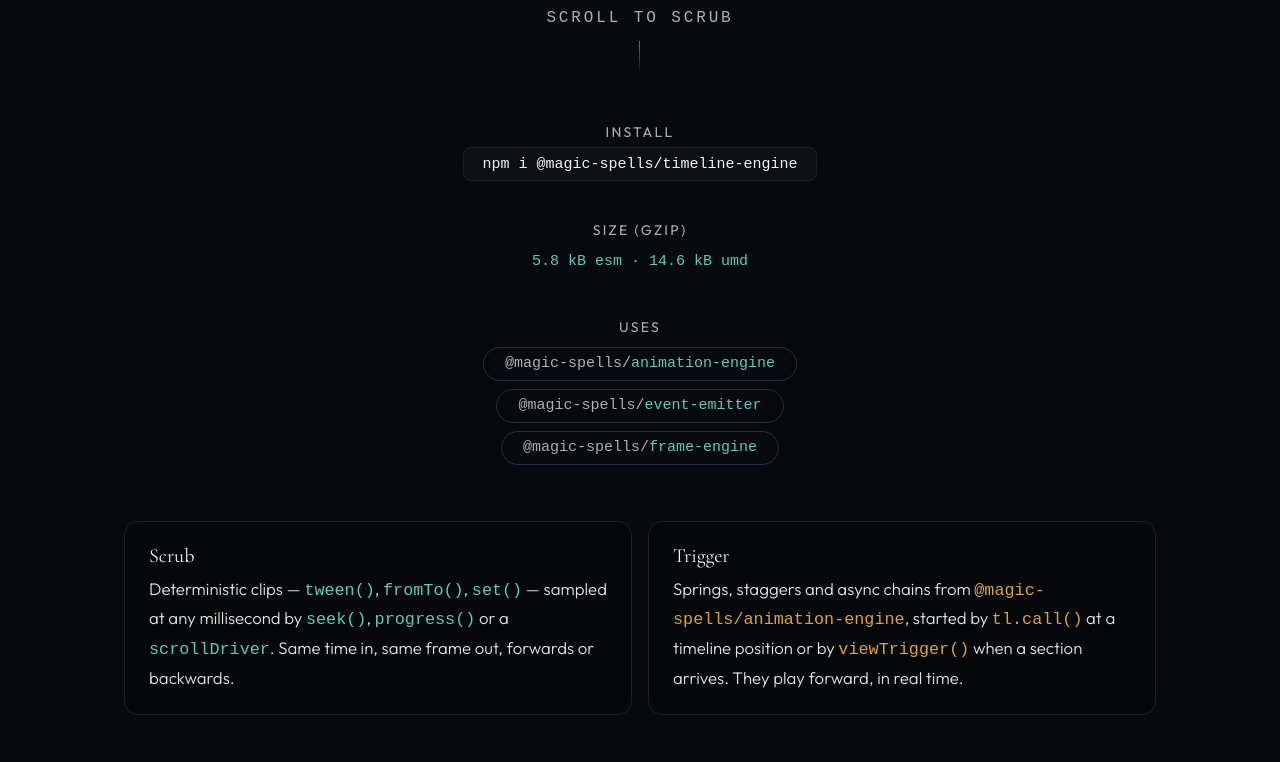
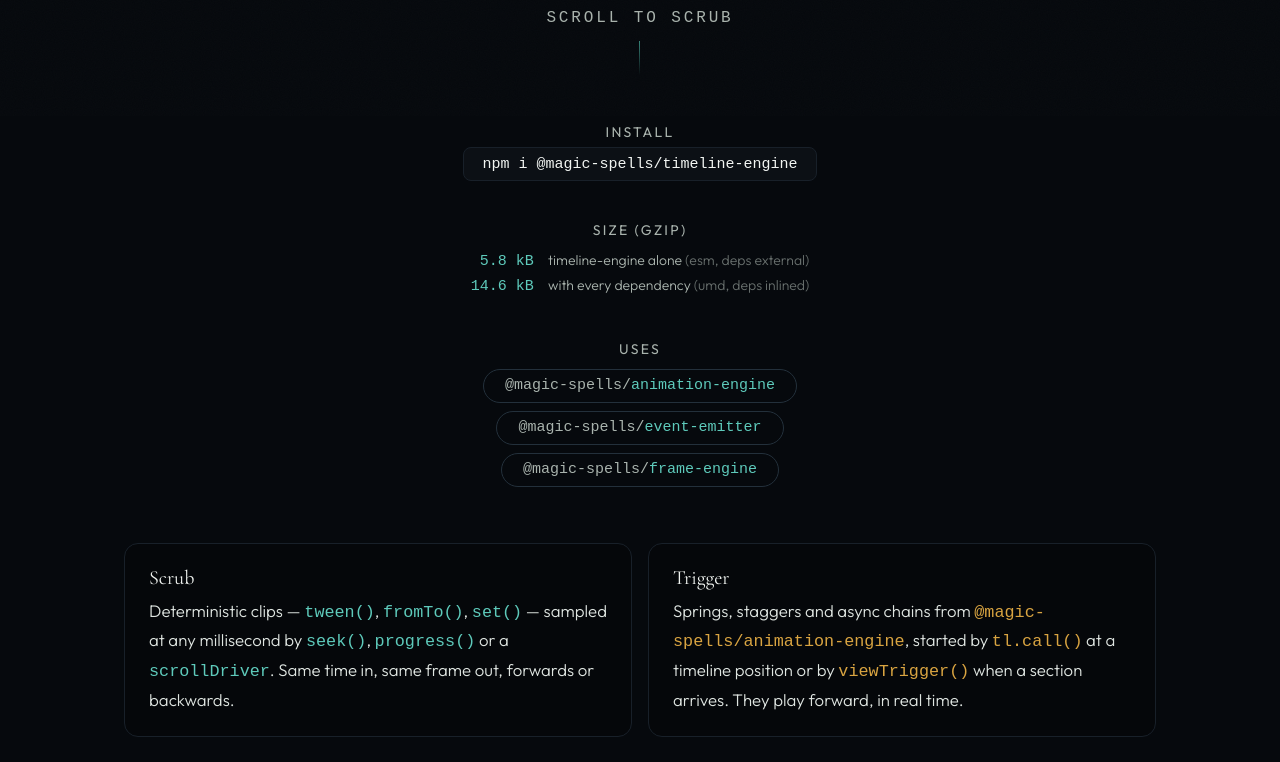
Before and after one commit to magic-spells/timeline-engine, a website built with Vite: page demo/index.html in a window 1280 px wide. Shown: the part 684-1446 px from the top of the page. Built offline with nearby package versions, Linux system fonts and the light colour scheme.

Commit message:
Update index.html

```diff
--- a/demo/index.html
+++ b/demo/index.html
@@ -78,7 +78,6 @@
       justify-content: center;
       padding: 5.5rem 2rem 3rem;
       text-align: center;
-      min-height: 72vh;
     }
 
     .hero::before {
@@ -186,8 +185,26 @@
        line, so the pill keeps its width and nothing re-centres mid-feedback. */
     .install-item.copied .install-value { color: var(--teal); border-color: var(--teal); }
     .install-item.copied .install-label { color: var(--teal); }
-    .install-size { font-family: 'Courier New', monospace; font-size: 0.9375rem; color: var(--teal); padding: 0.5em 0; }
+    /* ---- Size breakdown ----
+       Two numbers, because "how big is it" has two honest answers: the npm path
+       externalizes the @magic-spells deps (5.8 kB is just this package), the
+       script-tag path inlines them (14.6 kB is the whole stack). Quoting only one
+       either undersells the download or oversells the library. Numbers are
+       measured by hand — see CLAUDE.md; re-run gzip and update both here and in
+       the README when the bundle moves. Grid so the figures align on their right
+       edge and the eye can compare them without reading the labels. */
     .install-item-size { flex-basis: 100%; }
+    .size-list {
+      display: grid; grid-template-columns: auto auto;
+      column-gap: 0.9rem; row-gap: 0.4rem;
+      align-items: baseline; padding: 0.3em 0;
+    }
+    .size-num {
+      font-family: 'Courier New', monospace; font-size: 0.9375rem;
+      color: var(--teal); text-align: right; white-space: nowrap;
+    }
+    .size-what { font-size: 0.875rem; color: var(--text-dim); }
+    .size-what i { font-style: normal; color: var(--text-dim); opacity: 0.6; }
 
     /* ---- Dependency pills ----
        Last row of the install banner, under the size: label on top, then the
@@ -1073,6 +1090,9 @@
       .hero { padding: 4.5rem 1.1rem 3rem; }
       .hero-badge { padding: 0.45em 0.9em; letter-spacing: 0.06em; }
       .dep-badge { padding: 0.5em 1em; }
+      /* The format note wraps mid-parenthetical at phone widths; give it its own
+         line under the description instead of letting it break wherever. */
+      .size-what i { display: block; }
       .scrub-stage { height: 54vh; min-height: 280px; }
       .scrub-track.pinned { height: 170vh; }
       .split-note { grid-template-columns: 1fr; }
@@ -1145,7 +1165,12 @@
     </div>
     <div class="install-item install-item-size">
       <span class="install-label">Size (gzip)</span>
-      <span class="install-size">5.8 kB esm · 14.6 kB umd</span>
+      <div class="size-list">
+        <span class="size-num">5.8 kB</span>
+        <span class="size-what">timeline-engine alone <i>(esm, deps external)</i></span>
+        <span class="size-num">14.6 kB</span>
+        <span class="size-what">with every dependency <i>(umd, deps inlined)</i></span>
+      </div>
     </div>
     <div class="install-item install-item-deps">
       <span class="install-label">Uses</span>
```
